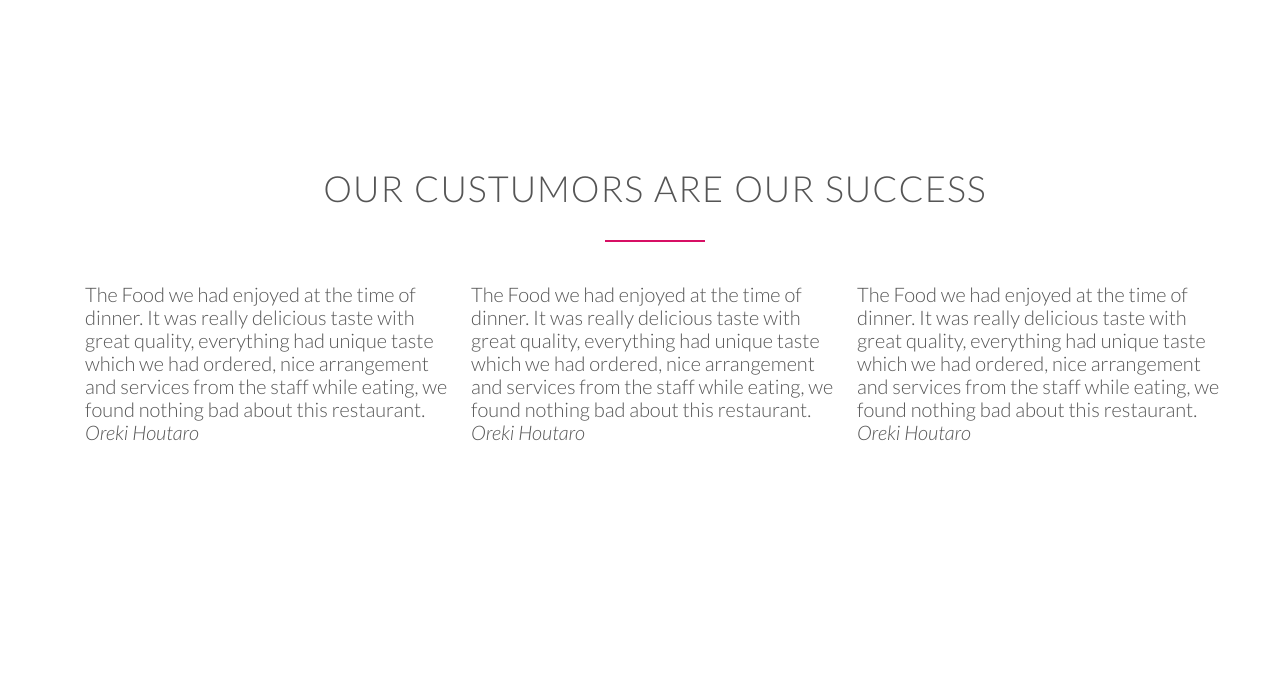
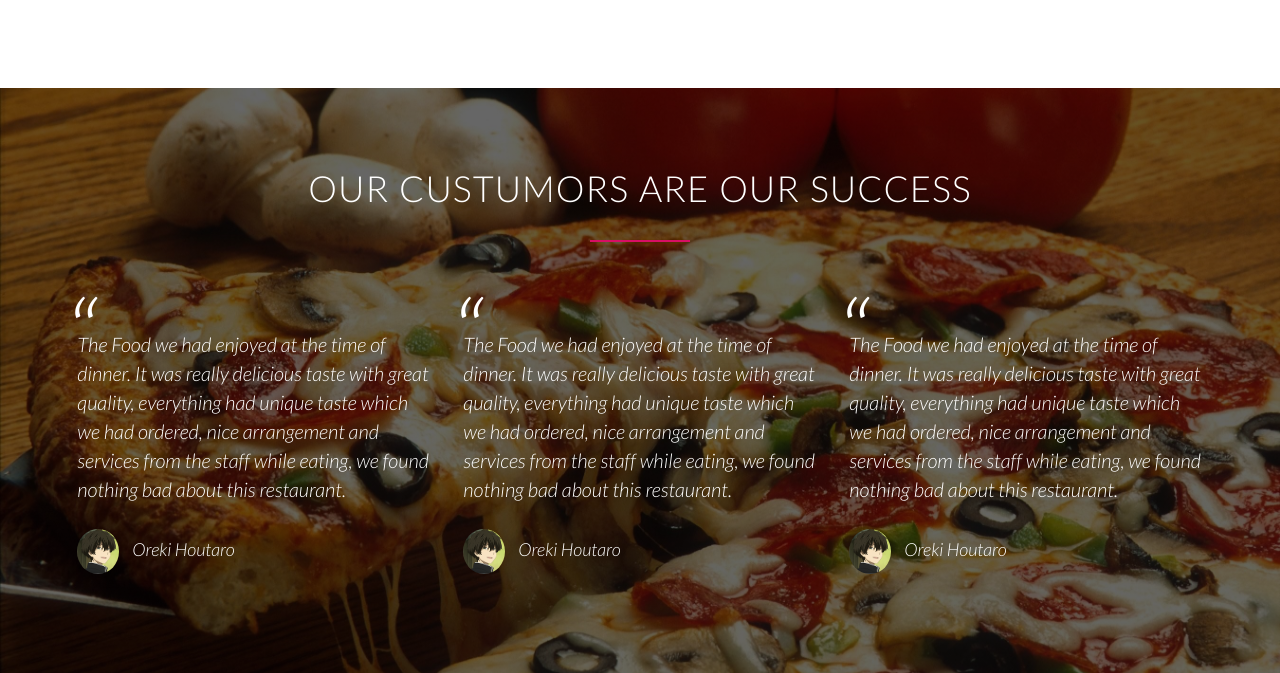
Before and after one commit to MubashirRasheed/food-republic, a plain HTML site: page index.html in a window 1280 px wide. Shown: the part 3242-3915 px from the top of the page. Before the commit the page ends 3777 px from the top, so only its background shows below. Drawn offline with nearby package versions, Linux system fonts and the light colour scheme.

Commit message:
second commit

```diff
--- a/Resources/css/style.css
+++ b/Resources/css/style.css
@@ -382,3 +382,46 @@ section {
     color: #555;
     border-bottom:1px solid white;
 }
+
+
+
+/*--------------Section Reviews------------*/
+
+.section-reviews{
+    background-image: linear-gradient(rgba(0,0,0,0.6),rgba(0,0,0,0.6)), url(img/custumer.jpg);
+    background-size: cover;
+    margin-left: 0;
+    color: white;
+    background-attachment: fixed;
+}
+
+blockquote{
+    padding: 2%;
+    font-style: italic;
+    line-height: 145%;
+    position: relative;
+    margin-top: 40px;
+}
+
+blockquote::before{
+    content: "\201C";
+    font-size: 500%;
+    display: block;
+    position: absolute;
+    top: -5px;
+    left: -5px;
+}
+
+cite{
+    font-size: 90%;
+    margin-top: 25px;
+    display: block;
+
+}
+
+cite img {
+    height: 45px;
+    border-radius: 50%;
+    margin-right: 10px;
+    vertical-align: middle;
+}
```
Also changed, not shown: Resources/css/img/custumer.jpg (added), Resources/img/custumer.jpg (renamed from Resources/img/back-customers.jpg), Resources/img/oreki.png (added), 2 other files.
